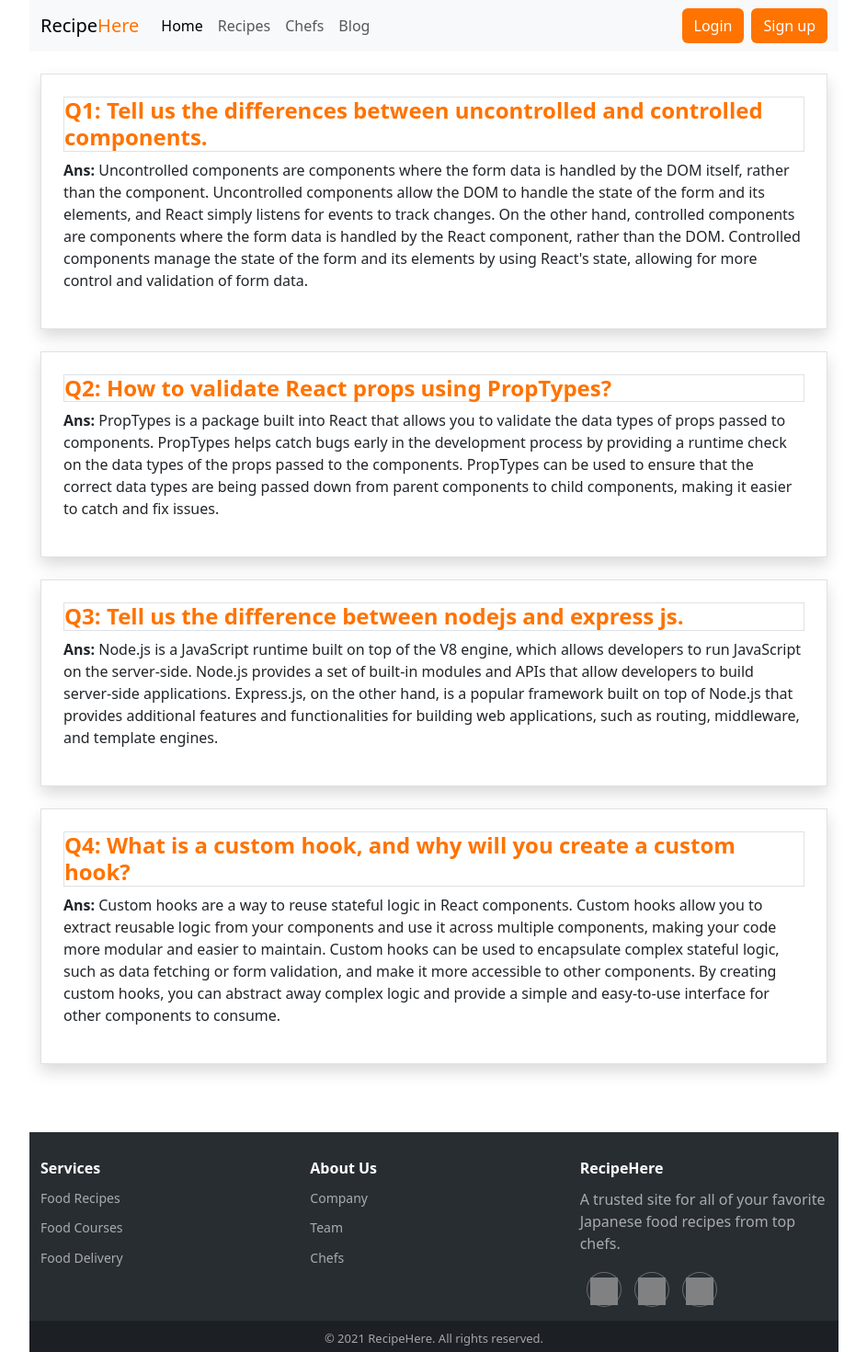
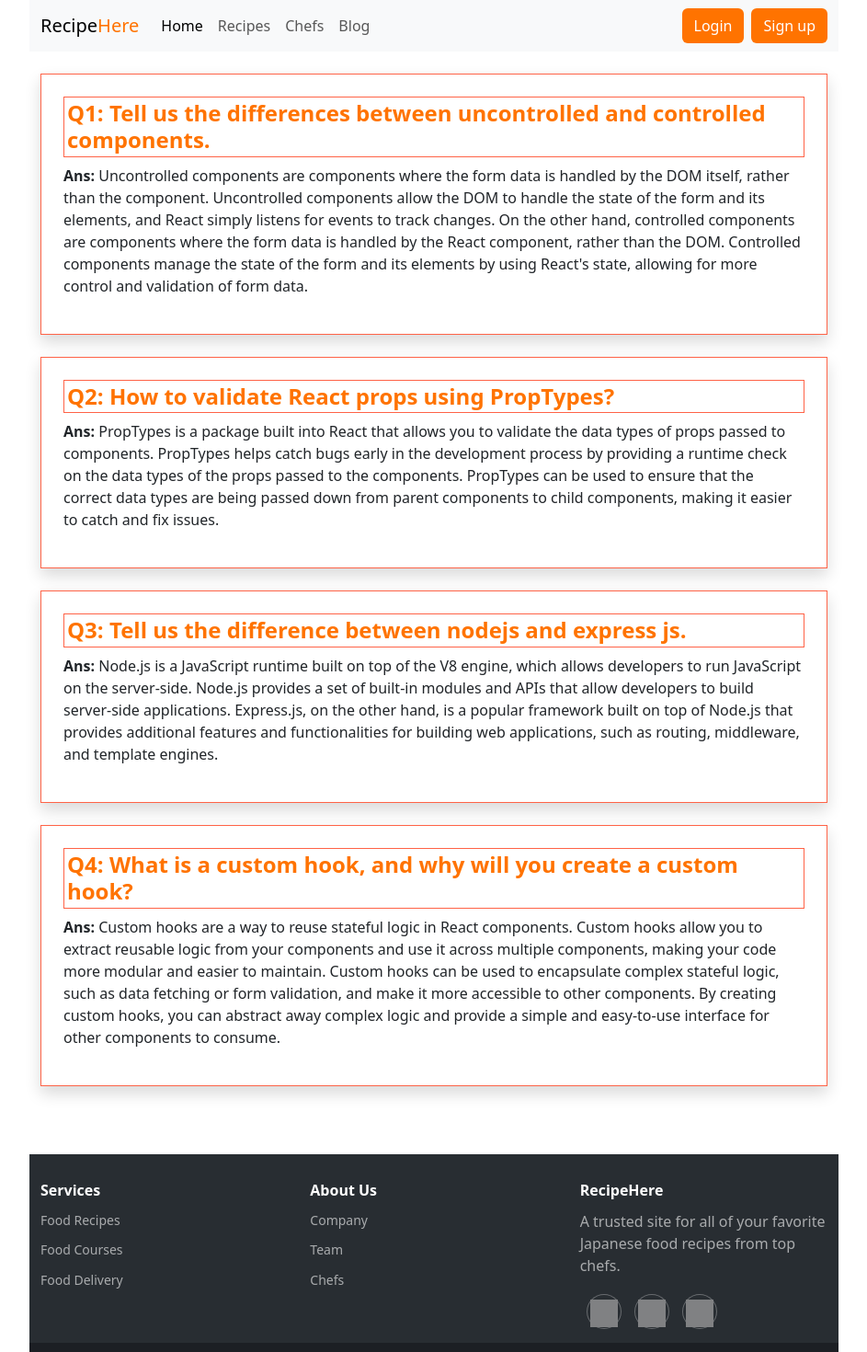
Before and after one commit to Arefin994/recipe-here-web, a React (Vite) app in the folder Assignment-10/: page /blog in a window 1280 px wide. Shown: the top 1470 px of the page at 92% size, without its empty margins (168-1111 px from the left). Built offline with nearby package versions, Linux system fonts and the light colour scheme; no server answers; grey boxes are pictures that could not be loaded.

Commit message:
Added toast

```diff
--- a/Assignment-10/src/App.jsx
+++ b/Assignment-10/src/App.jsx
@@ -1,6 +1,7 @@
 import './App.css'
 import CustomNavbar from './components/CustomNavbar/CustomNavbar'
-
+import { ToastContainer } from 'react-toastify';
+import 'react-toastify/dist/ReactToastify.css';
 
 import { Link, Outlet, useNavigate } from 'react-router-dom';
 import { getAuth, onAuthStateChanged, signOut } from 'firebase/auth';
@@ -34,6 +35,7 @@ const Nav = () => {
     };
 
     return (
+
         <div>
             <nav className="navbar navbar-expand-lg bg-body-tertiary">
                 <div className="container-fluid">
--- a/Assignment-10/src/components/Blog/Blog.css
+++ b/Assignment-10/src/components/Blog/Blog.css
@@ -0,0 +1,4 @@
+.border-cstm{
+    border: 1px solid #ff6347;
+    padding: 3px;
+}
--- a/Assignment-10/src/components/Blog/Blog.jsx
+++ b/Assignment-10/src/components/Blog/Blog.jsx
@@ -1,38 +1,38 @@
 import React from 'react';
 import Footer from '../Footer/Footer';
-
+import './Blog.css'
 const Blog = () => {
   return (
     <div>
       <div className="container my-4">
         <div className="row">
           <div className="col">
-            <div className="custom-bg p-4 mb-4 border shadow">
-              <h4 className="thm-clr fw-bold border">Q1: Tell us the differences between uncontrolled and controlled components.</h4>
+            <div className="custom-bg p-4 mb-4 border-cstm shadow">
+              <h4 className="thm-clr fw-bold border-cstm">Q1: Tell us the differences between uncontrolled and controlled components.</h4>
               <p><span className='fw-bold'>Ans:</span> Uncontrolled components are components where the form data is handled by the DOM itself, rather than the component. Uncontrolled components allow the DOM to handle the state of the form and its elements, and React simply listens for events to track changes. On the other hand, controlled components are components where the form data is handled by the React component, rather than the DOM. Controlled components manage the state of the form and its elements by using React's state, allowing for more control and validation of form data.</p>
             </div>
           </div>
         </div>
         <div className="row">
           <div className="col">
-            <div className="custom-bg p-4 mb-4 border shadow">
-              <h4 className="thm-clr fw-bold border">Q2: How to validate React props using PropTypes?</h4>
+            <div className="custom-bg p-4 mb-4 border-cstm shadow">
+              <h4 className="thm-clr fw-bold border-cstm">Q2: How to validate React props using PropTypes?</h4>
               <p><span className='fw-bold'>Ans:</span> PropTypes is a package built into React that allows you to validate the data types of props passed to components. PropTypes helps catch bugs early in the development process by providing a runtime check on the data types of the props passed to the components. PropTypes can be used to ensure that the correct data types are being passed down from parent components to child components, making it easier to catch and fix issues.</p>
             </div>
           </div>
         </div>
         <div className="row">
           <div className="col">
-            <div className="custom-bg p-4 mb-4 border shadow">
-              <h4 className="thm-clr fw-bold border">Q3: Tell us the difference between nodejs and express js.</h4>
+            <div className="custom-bg p-4 mb-4 border-cstm shadow">
+              <h4 className="thm-clr fw-bold border-cstm">Q3: Tell us the difference between nodejs and express js.</h4>
               <p><span className='fw-bold'>Ans:</span> Node.js is a JavaScript runtime built on top of the V8 engine, which allows developers to run JavaScript on the server-side. Node.js provides a set of built-in modules and APIs that allow developers to build server-side applications. Express.js, on the other hand, is a popular framework built on top of Node.js that provides additional features and functionalities for building web applications, such as routing, middleware, and template engines.</p>
             </div>
           </div>
         </div>
         <div className="row">
           <div className="col">
-            <div className="custom-bg p-4 mb-4 border shadow">
-              <h4 className="thm-clr fw-bold border">Q4: What is a custom hook, and why will you create a custom hook?</h4>
+            <div className="custom-bg p-4 mb-4 border-cstm shadow">
+              <h4 className="thm-clr fw-bold border-cstm">Q4: What is a custom hook, and why will you create a custom hook?</h4>
               <p><span className='fw-bold'>Ans:</span> Custom hooks are a way to reuse stateful logic in React components. Custom hooks allow you to extract reusable logic from your components and use it across multiple components, making your code more modular and easier to maintain. Custom hooks can be used to encapsulate complex stateful logic, such as data fetching or form validation, and make it more accessible to other components. By creating custom hooks, you can abstract away complex logic and provide a simple and easy-to-use interface for other components to consume.</p>
             </div>
           </div>
--- a/Assignment-10/src/components/Chef/Chef.jsx
+++ b/Assignment-10/src/components/Chef/Chef.jsx
@@ -1,6 +1,8 @@
 import React, { useState } from 'react';
 import './Chef.css';
 import Footer from '../Footer/Footer';
+import { ToastContainer, toast } from 'react-toastify';
+import 'react-toastify/dist/ReactToastify.css';
 
 const Chef = () => {
   const chefData = JSON.parse(localStorage.getItem('selectedChef'));
@@ -10,6 +12,7 @@ const Chef = () => {
     const updatedRecipes = [...recipes];
     updatedRecipes[index].favourite = true;
     setRecipes(updatedRecipes);
+    toast.success('Added to favourite');
   };
 
   const handleViewRecipe = (recipe) => {
@@ -20,6 +23,7 @@ const Chef = () => {
   console.log(chefData);
   return (
     <div className="container">
+      <ToastContainer />
       <div>
         <div>
           <h2 className="thm-clr">{chefData.name}</h2>
--- a/Assignment-10/src/components/NavRecipes/NavRecipes.jsx
+++ b/Assignment-10/src/components/NavRecipes/NavRecipes.jsx
@@ -1,34 +1,37 @@
 import React, { useEffect, useState } from "react";
 import Footer from "../Footer/Footer";
+import { ToastContainer, toast } from 'react-toastify';
+import 'react-toastify/dist/ReactToastify.css';
 
 const NavRecipes = () => {
     const [chef, setChef] = useState([]);
-
-    const handleFav = (index) => {
-        const updatedRecipes = [...recipes];
-        updatedRecipes[index].favourite = true;
-        setRecipes(updatedRecipes);
-    };
 
     const handleViewRecipe = (recipe) => {
         localStorage.setItem('selectedRecipe', JSON.stringify(recipe));
         location.href = '/recipe';
     };
+
+    const handleFav = (chefIndex, recipeIndex) => {
+        const newChef = {...chef};
+        newChef.allItems.chefs[chefIndex].recipes[recipeIndex].favourite = true;
+        setChef(newChef);
+        toast.success('Added to favourite');
+    }
+
     useEffect(() => {
         fetch('http://localhost:5000/allData')
             .then(res => res.json())
             .then(data => setChef(data));
-        console.log("home")
-        console.log({ chef })
-        { console.log(chef) }
     }, [])
+
     return (
         <div>
+             <ToastContainer />
             <div className="recipe-cards">
-                {chef.allItems?.chefs.map((chefData, index) => (
-                    <div key={index}>
-                        {chefData.recipes.map((recipe, index) => (
-                            <div key={index} className="mt-3">
+                {chef.allItems?.chefs.map((chefData, chefIndex) => (
+                    <div key={chefIndex}>
+                        {chefData.recipes.map((recipe, recipeIndex) => (
+                            <div key={recipeIndex} className="mt-3">
                                 <div className="recipe-box shadow-lg w-100">
                                     <div className="d-flex justify-content-between">
                                         <div className="d-flex flex-grow-1">
@@ -40,7 +43,7 @@ const NavRecipes = () => {
                                         </div>
                                         <div className="my-auto">
                                             {!recipe.favourite && (
-                                                <button className="thm-bg-clr text-white" onClick={() => handleFav(index)}>Favourite</button>
+                                                <button className="thm-bg-clr text-white" onClick={() => handleFav(chefIndex, recipeIndex)}>Favourite</button>
                                             )}
                                             <button className='thm-bg-clr text-white mx-2' onClick={() => handleViewRecipe(recipe)}>View recipe</button>
                                         </div>
```
